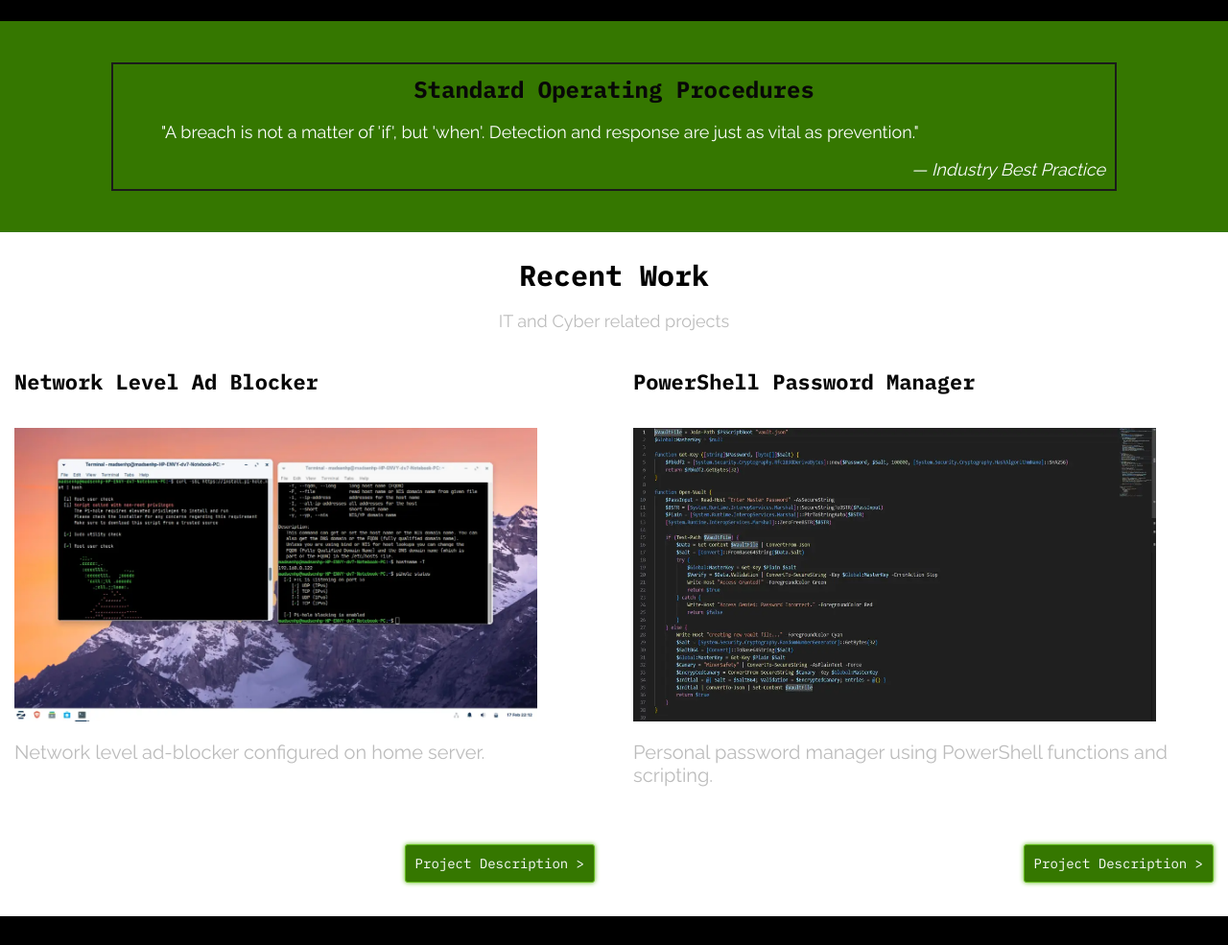
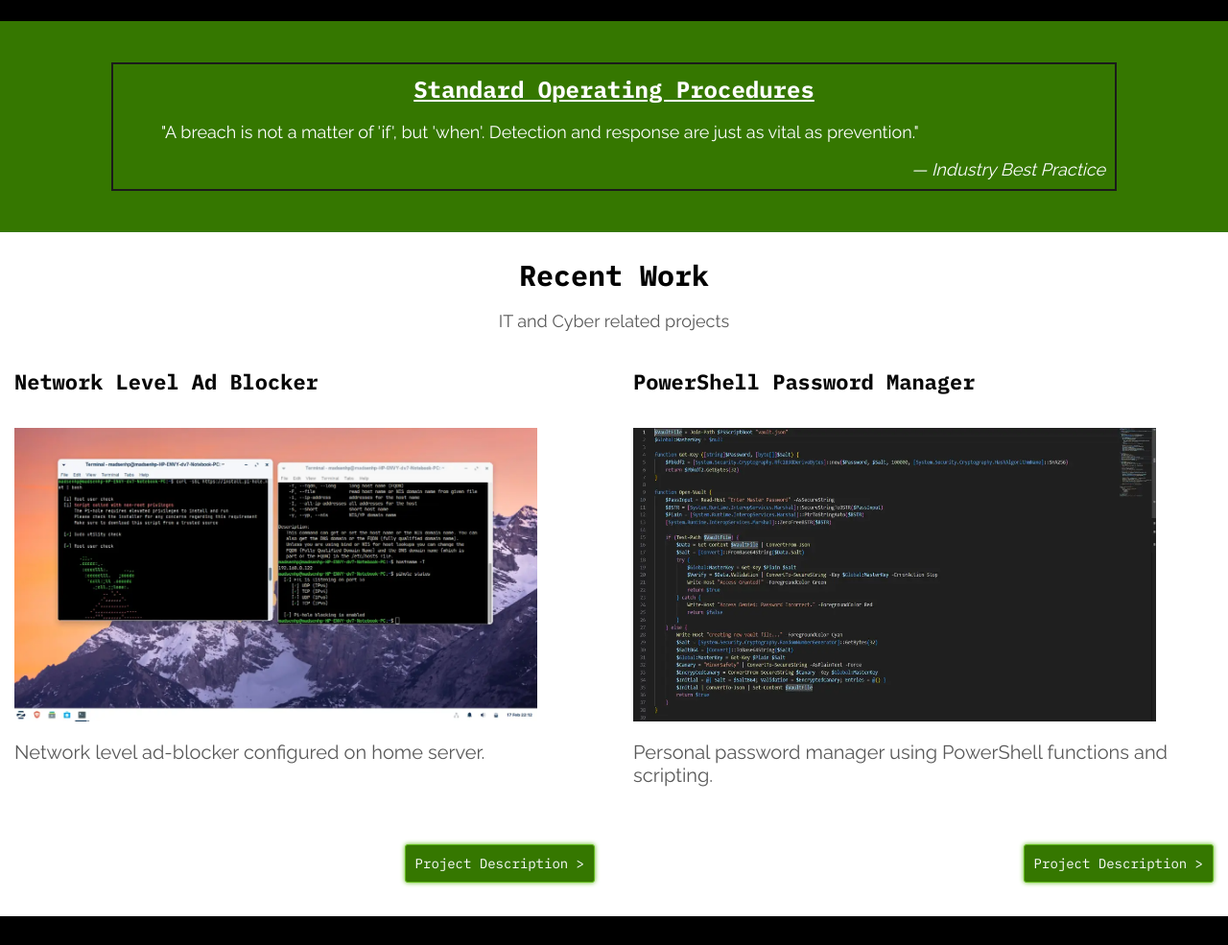
Before and after one commit to Jason-Madsen/wdd131, a plain HTML site: page portfolio/index.html in a window 1280 px wide. Shown: the part 560-1545 px from the top of the page at 96% size. Drawn offline with Linux system fonts and the light colour scheme; a web font is replaced by a local one.

Commit message:
final changes text color

```diff
--- a/portfolio/styles.css
+++ b/portfolio/styles.css
@@ -129,8 +129,9 @@ h1 {
 .sop-box h2 {
     margin: auto;
     font-size: 18px;
-    color: #080808;
+    color: #ffffff;
     font-family: "IBM Plex Mono";
+    text-decoration: underline;
 }
 
 cite {
@@ -150,7 +151,7 @@ cite {
 }
 
 .subtitle {
-    color: #bcbcbc;
+    color: #595959;
     font-family: "Raleway", Arial, sans-serif;;
     font-size: 13px;
 }
@@ -184,7 +185,7 @@ cite {
 .project-card p {
     font-size: 16px;
     font-family: "Raleway", Arial, sans-serif;;
-    color: #bcbcbc;
+    color: #595959;
 }
 
 .btn-secondary {
```
